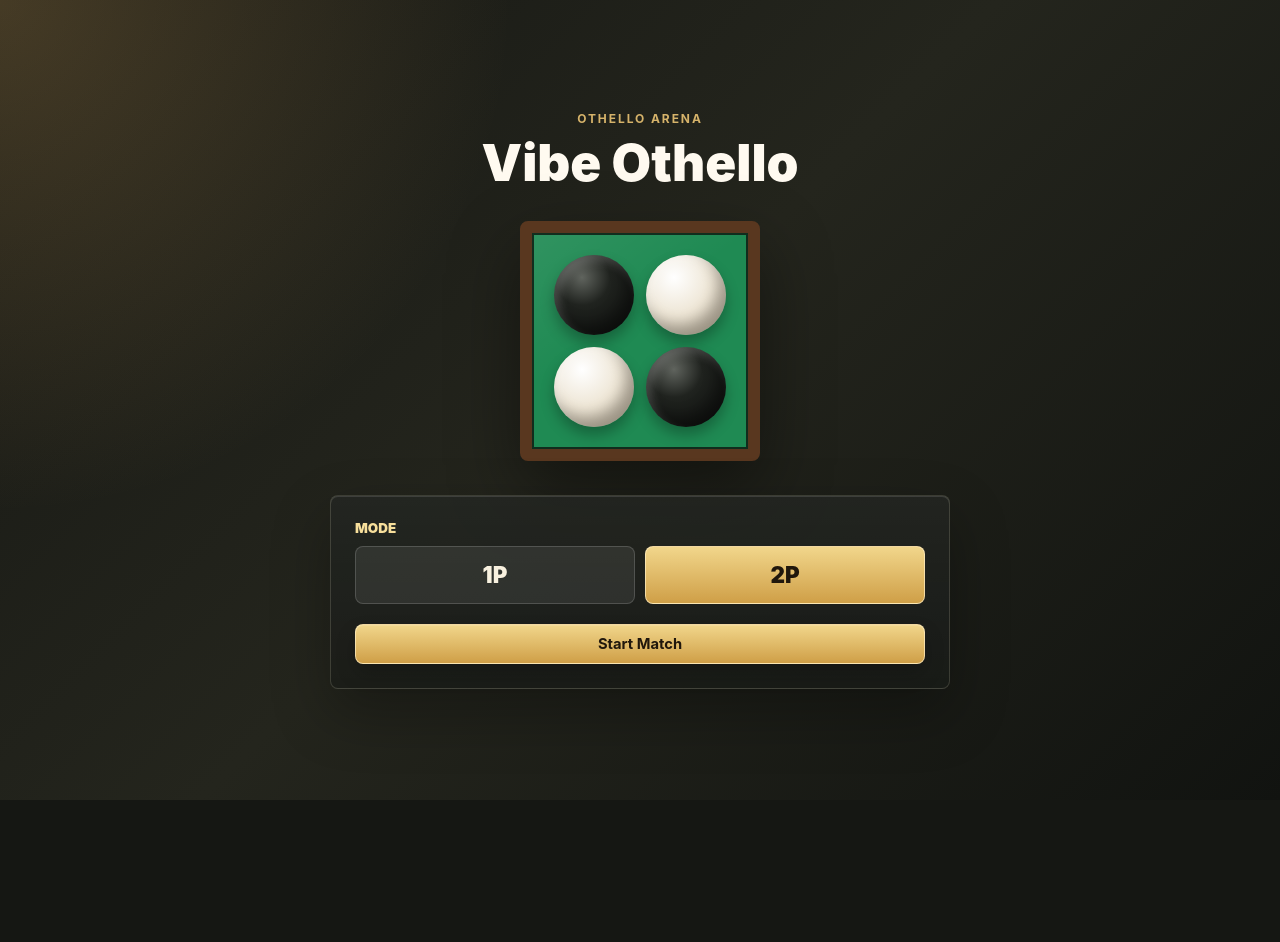
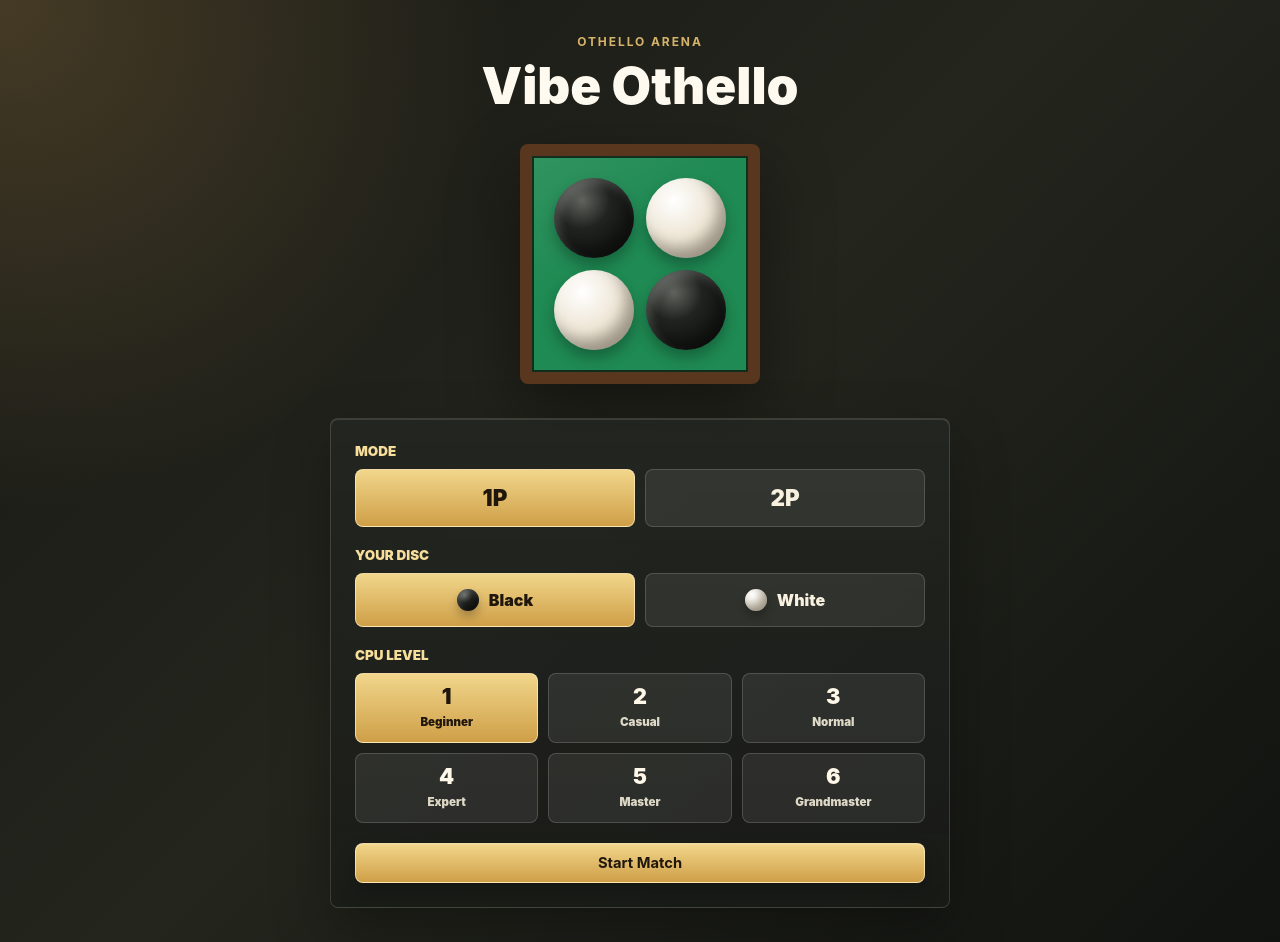
Before and after one commit to westzaki/vibe-othello, a React (Vite) app: page / in a window 1280 px wide. Before the commit the page ends 800 px from the top, so only its background shows below. Built offline with nearby package versions, Linux system fonts and the light colour scheme.

Commit message:
Default 1P

```diff
--- a/src/game/players.ts
+++ b/src/game/players.ts
@@ -47,7 +47,7 @@ export function createDefaultPlayerSettings(): PlayerSettings {
     },
     white: {
       cpuLevel: "level1",
-      type: "human",
+      type: "cpu",
     },
   };
 }
```
